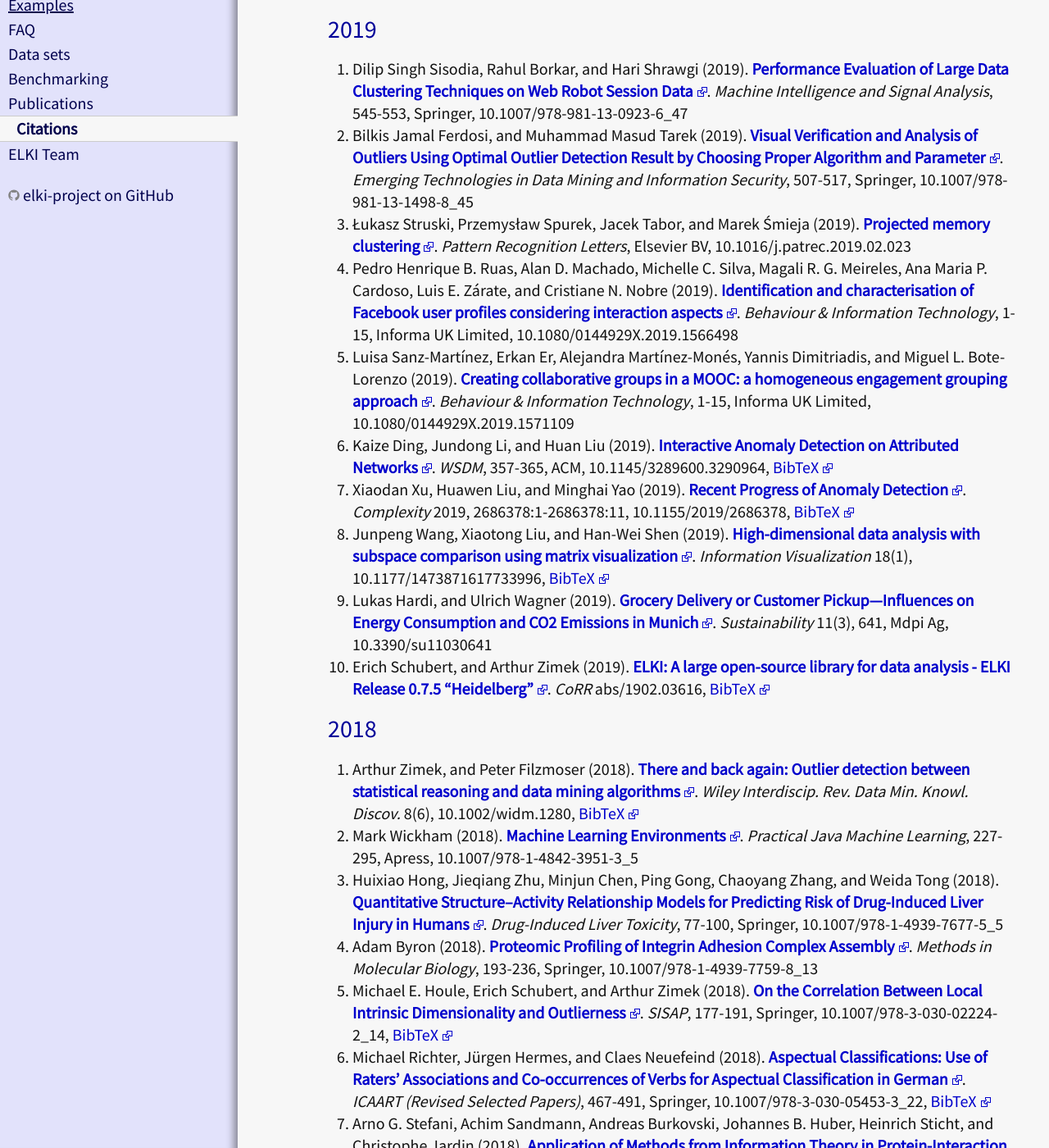
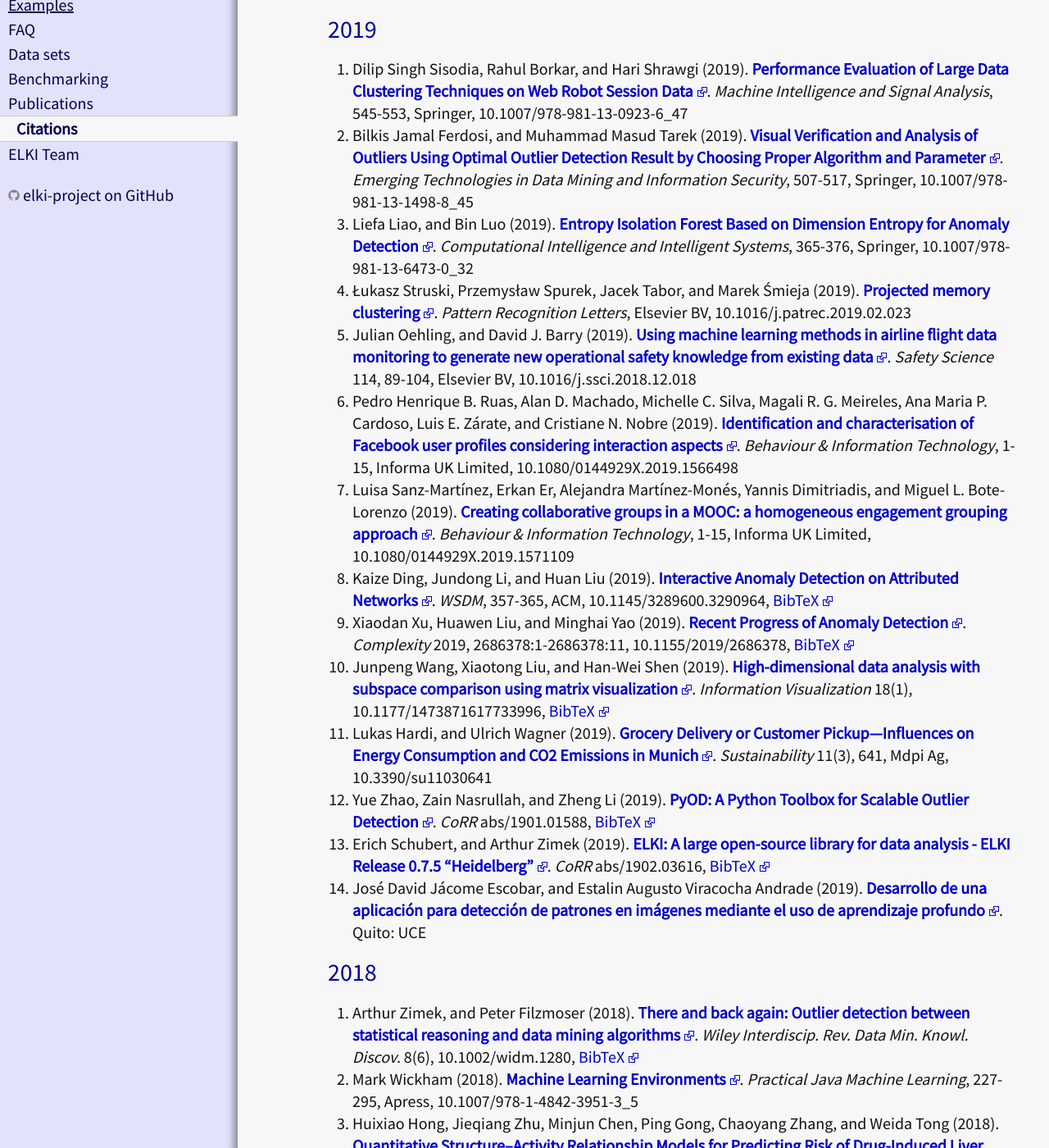
Before and after one commit to elki-project/elki-project.github.io, a Jekyll site: the page built from references.md, in a window 1280 px wide and 1400 px high, scrolled down 373 px. Shown: the whole window at 82% size. Built offline with Jekyll 4.4.1, drawn with Linux system fonts in a browser that asks for light colours; some of the changed text lies outside the part shown.

Commit message:
some more refs

```diff
--- a/references.md
+++ b/references.md
@@ -24,9 +24,15 @@
 1. Bilkis Jamal Ferdosi, and Muhammad Masud Tarek (2019).
    **[Visual Verification and Analysis of Outliers Using Optimal Outlier Detection Result by Choosing Proper Algorithm and Parameter](https://doi.org/10.1007/978-981-13-1498-8_45)**.
    *Emerging Technologies in Data Mining and Information Security*, 507-517, Springer, 10.1007/978-981-13-1498-8\_45
+1. Liefa Liao, and Bin Luo (2019).
+   **[Entropy Isolation Forest Based on Dimension Entropy for Anomaly Detection](https://doi.org/10.1007/978-981-13-6473-0_32)**.
+   *Computational Intelligence and Intelligent Systems*, 365-376, Springer, 10.1007/978-981-13-6473-0\_32
 1. Łukasz Struski, Przemysław Spurek, Jacek Tabor, and Marek Śmieja (2019).
    **[Projected memory clustering](https://doi.org/10.1016/j.patrec.2019.02.023)**.
    *Pattern Recognition Letters*, Elsevier BV, 10.1016/j.patrec.2019.02.023
+1. Julian Oehling, and David J. Barry (2019).
+   **[Using machine learning methods in airline flight data monitoring to generate new operational safety knowledge from existing data](https://doi.org/10.1016/j.ssci.2018.12.018)**.
+   *Safety Science* 114, 89-104, Elsevier BV, 10.1016/j.ssci.2018.12.018
 1. Pedro Henrique B. Ruas, Alan D. Machado, Michelle C. Silva, Magali R. G. Meireles, Ana Maria P. Cardoso, Luis E. Zárate, and Cristiane N. Nobre (2019).
    **[Identification and characterisation of Facebook user profiles considering interaction aspects](https://doi.org/10.1080/0144929X.2019.1566498)**.
    *Behaviour & Information Technology*, 1-15, Informa UK Limited, 10.1080/0144929X.2019.1566498
@@ -48,10 +54,17 @@
 1. Lukas Hardi, and Ulrich Wagner (2019).
    **[Grocery Delivery or Customer Pickup—Influences on Energy Consumption and CO2 Emissions in Munich](https://doi.org/10.3390/su11030641)**.
    *Sustainability* 11(3), 641, Mdpi Ag, 10.3390/su11030641
+1. Yue Zhao, Zain Nasrullah, and Zheng Li (2019).
+   **[PyOD: A Python Toolbox for Scalable Outlier Detection](https://arxiv.org/abs/1901.01588)**.
+   *CoRR* abs/1901.01588,
+   [BibTeX](http://dblp.uni-trier.de/rec/bibtex/journals/corr/abs-1901-01588)
 1. Erich Schubert, and Arthur Zimek (2019).
    **[ELKI: A large open-source library for data analysis - ELKI Release 0.7.5 "Heidelberg"](https://arxiv.org/abs/1902.03616)**.
    *CoRR* abs/1902.03616,
    [BibTeX](http://dblp.uni-trier.de/rec/bibtex/journals/corr/abs-1902-03616)
+1. José David Jácome Escobar, and Estalin Augusto Viracocha Andrade (2019).
+   **[Desarrollo de una aplicación para detección de patrones en imágenes mediante el uso de aprendizaje profundo](http://www.dspace.uce.edu.ec/handle/25000/17551)**.
+   Quito: UCE
 
 2018
 ----
@@ -163,9 +176,19 @@
    **[Hi-Clust: Unsupervised Analysis of Cloud Latency Measurements Through Hierarchical Clustering](https://doi.org/10.1109/CloudNet.2018.8549558)**.
    *CloudNet*, 1-7, IEEE, 10.1109/CloudNet.2018.8549558,
    [BibTeX](http://dblp.uni-trier.de/rec/bibtex/conf/cloudnet/MulinkaCK18)
+1. Dilip Singh Sisodia, Radhika Khandelwal, and Arti Anuragi (2018).
+   **[Categorization Performance of Unsupervised Learning Techniques for Web Robots Sessions](https://doi.org/10.1109/ICIRCA.2018.8597200)**.
+   *2018 International Conference on Inventive Research in Computing Applications (ICIRCA)*, IEEE, 10.1109/ICIRCA.2018.8597200
+1. Dilip Singh Sisodia, and Akanksha Verma (2018).
+   **[Performance of Unsupervised Learning Algorithms for Online Document Clustering](https://doi.org/10.1109/ICIRCA.2018.8597378)**.
+   *2018 International Conference on Inventive Research in Computing Applications (ICIRCA)*, IEEE, 10.1109/ICIRCA.2018.8597378
 1. Andre Kummerow, Steffen Nicolai, and Peter Bretschneider (2018).
    **[Ensemble approach for automated extraction of critical events from mixed historical PMU data sets](https://doi.org/10.1109/PESGM.2018.8586641)**.
    *2018 IEEE Power & Energy Society General Meeting (PESGM)*, IEEE, 10.1109/PESGM.2018.8586641
+1. Tommaso Zoppi, Andrea Ceccarelli, and Andrea Bondavalli (2018).
+   **[On Algorithms Selection for Unsupervised Anomaly Detection](https://doi.org/10.1109/PRDC.2018.00050)**.
+   *PRDC*, 279-288, IEEE, 10.1109/PRDC.2018.00050,
+   [BibTeX](http://dblp.uni-trier.de/rec/bibtex/conf/prdc/ZoppiCB18)
 1. Pinjia He, Jieming Zhu, Shilin He, Jian Li, and Michael R. Lyu (2018).
    **[Towards Automated Log Parsing for Large-Scale Log Data Analysis](https://doi.org/10.1109/TDSC.2017.2762673)**.
    *IEEE Trans. Dependable Sec. Comput.* 15(6), 931-944, 10.1109/TDSC.2017.2762673,
@@ -315,11 +338,20 @@
 1. Angie Cristina Pinto Chamorro, and Víctor Marcelo Zambrano Morocho (2018).
    **[Plataforma Tecnológica Para Contribuir La Planeación Urbana En La Ciudad De Guayaquil Dirigido A La Transportación, Enfocado A La Implementación De Algoritmos De Análisis De Trayectoria](http://repositorio.ug.edu.ec/handle/redug/32493)**.
    Universidad de Guayaquil. Facultad de Ciencias Matemáticas y Físicas. Carrera de Ingeniería En Sistemas Computacionales
+1. Carlos Humberto Apolaya Torres, and Adolfo Espinosa Diaz (2018).
+   **[Técnicas de inferencias, predicción y minería de datos](http://hdl.handle.net/10757/624497)**.
+   Universidad Peruana de Ciencias Aplicadas (UPC)
 1. Dušan HETLEROVIĆ (2018).
    **[Detekce anomálií v klasifikovaných datech: Vyhodnocování [online]](https://is.muni.cz/th/q7e3d/bp_data.zip?info)**.
 1. Elvis Ricardo Tapia Aparicio (2018).
    **[Modelo de minería de datos para identificación de patrones que influyen en el aprovechamiento académico de la Carrera de Sistemas de Información de la Universidad de Guayaquil](http://repositorio.ug.edu.ec/handle/redug/36418)**.
    Universidad de Guayaquil. Facultad de Ingeniería Industrial. Carrera de Licenciatura en Sistemas de Información.
+1. Fatih Kayaalp, and Muhammet Sinan Başarslan (2018).
+   **[Open source data mining programs: a case study on R](http://hdl.handle.net/11376/3347)** (Açık kaynak kodlu veri madenciliği programları: R’da örnek uygulama).
+   Düzce University
+1. Gjergji Make (2018).
+   **[Implementing KNIME Analytical Platform for visualizing data in educational context](https://www.theseus.fi/handle/10024/157624)**.
+   Haaga-Helia ammattikorkeakoulu
 1. Luisa Sanz Martínez, Alejandra Martínez Monés, Miguel L. Bote Lorenzo, and Yannis A. Dimitriadis (2018).
    **[Validating performance of group formation based on homogeneous engagement criteria in MOOCs](http://uvadoc.uva.es/handle/10324/31403)**.
 1. Žemlička Radomír (2018).
@@ -651,6 +683,8 @@
    **[Unsupervised Anomaly Detection in Receipt Data](http://nbn-resolving.de/urn:nbn:se:kth:diva-215161)**.
 1. Anthony McCaffrey, and University of Massachusetts (UMass) (2017).
    **[Feature Type Spectrum Technique](http://www.freepatentsonline.com/9646266.html)**.
+1. Dana Yarden, Oded Shoseyov, Merav Blanca, and Gemmacert Ltd (2017).
+   **[System and method for qualifying plant material](http://www.freepatentsonline.com/20190033210.html)**.
 1. Benjamin Heinzerling, Michael Strube, and Chin-Yew Lin (2017).
    **[Trust, but Verify! Better Entity Linking through Automatic Verification](http://www.aclweb.org/anthology/E17-1078)**.
    *Proceedings of the 15th Conference of the European Chapter of the Association for Computational Linguistics: Volume 1, Long Papers*, 828--838, Association for Computational Linguistics
```
